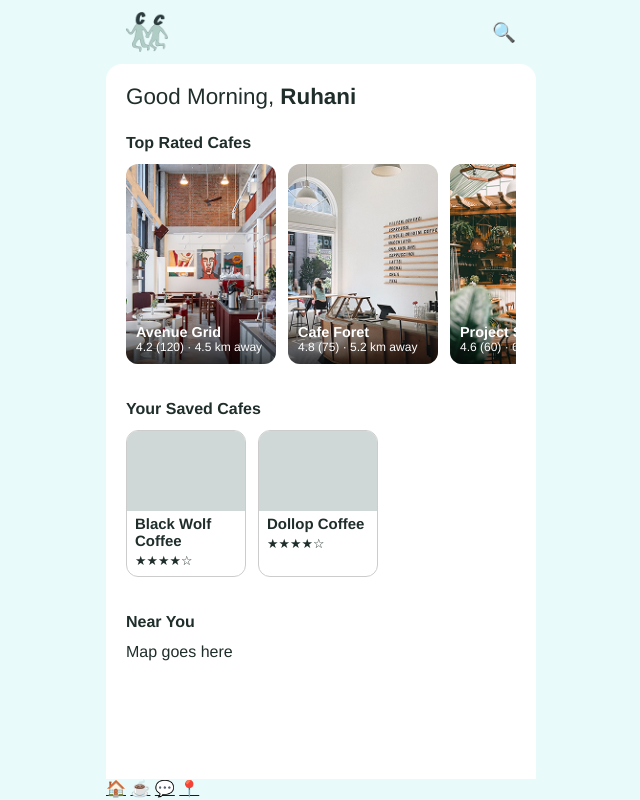
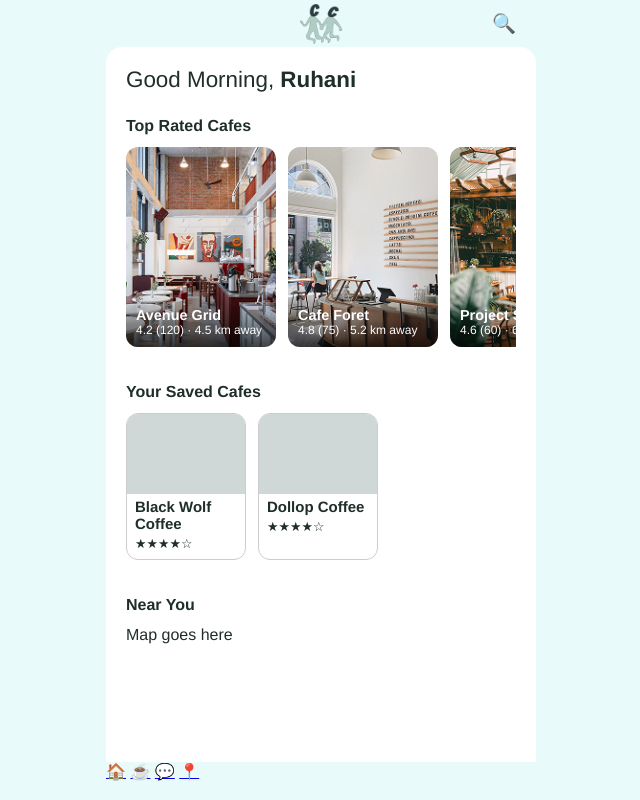
Before and after one commit to ruhani-s/Cafe-Crawler, a plain HTML site: page index.html in a window 1280 px wide. Shown: the whole page, without its empty margins (319-959 px from the left). Drawn offline with Linux system fonts and the light colour scheme.

Commit message:
Adjust top bar layout and center logo positioning in styles.css

```diff
--- a/css/styles.css
+++ b/css/styles.css
@@ -28,13 +28,19 @@ h2 {
 
 .top-bar {
   display: flex;
-  justify-content: space-between;
+  justify-content: flex-end;
   align-items: center;
+  position: relative;
   padding: 12px 20px;
   background: var(--bg-tint);
 }
 
-.logo { height: 40px; }
+.logo {
+  position: absolute;
+  left: 50%;
+  transform: translateX(-50%);
+  height: 40px;
+}
 
 .icon-btn {
   background: none;
```
